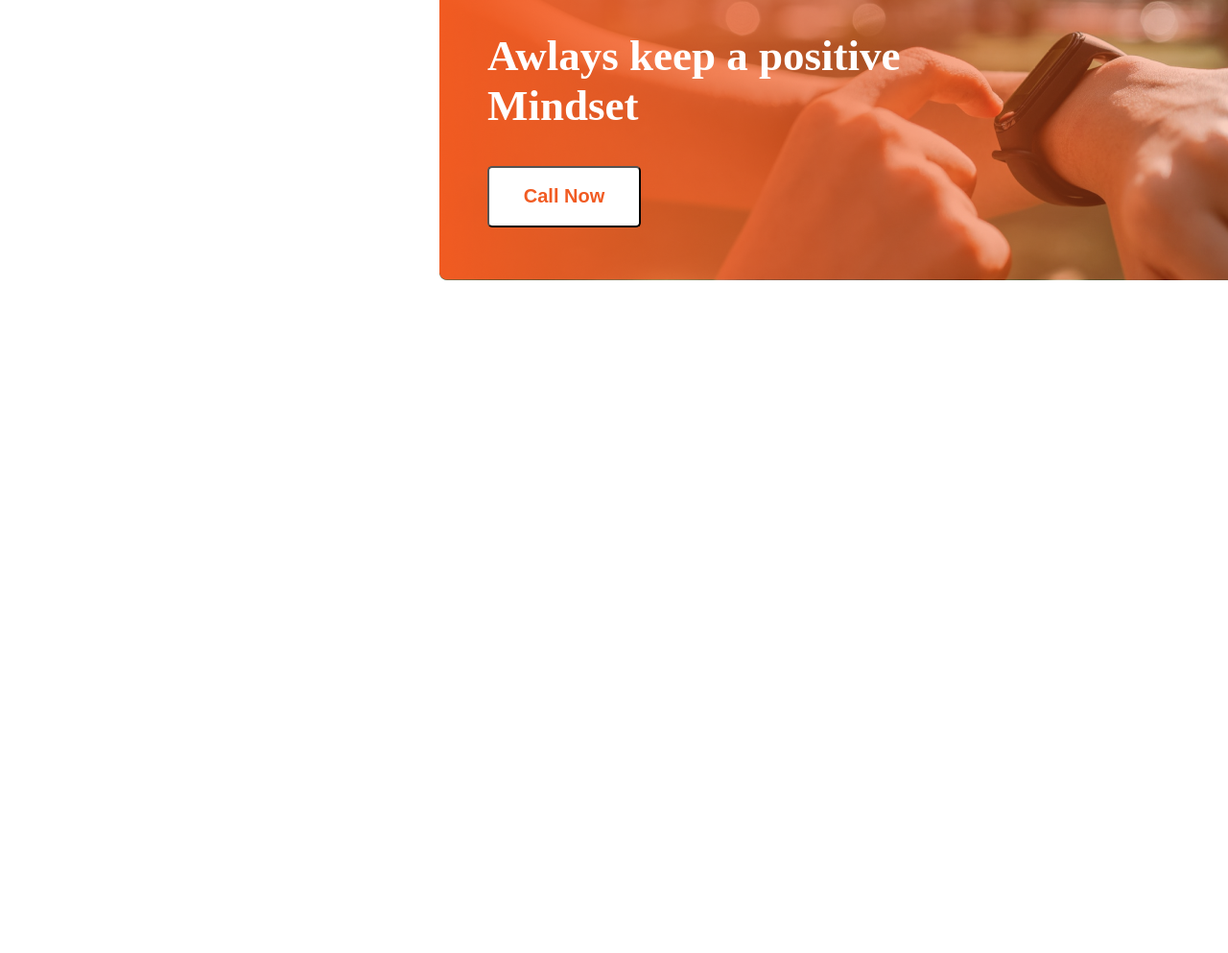
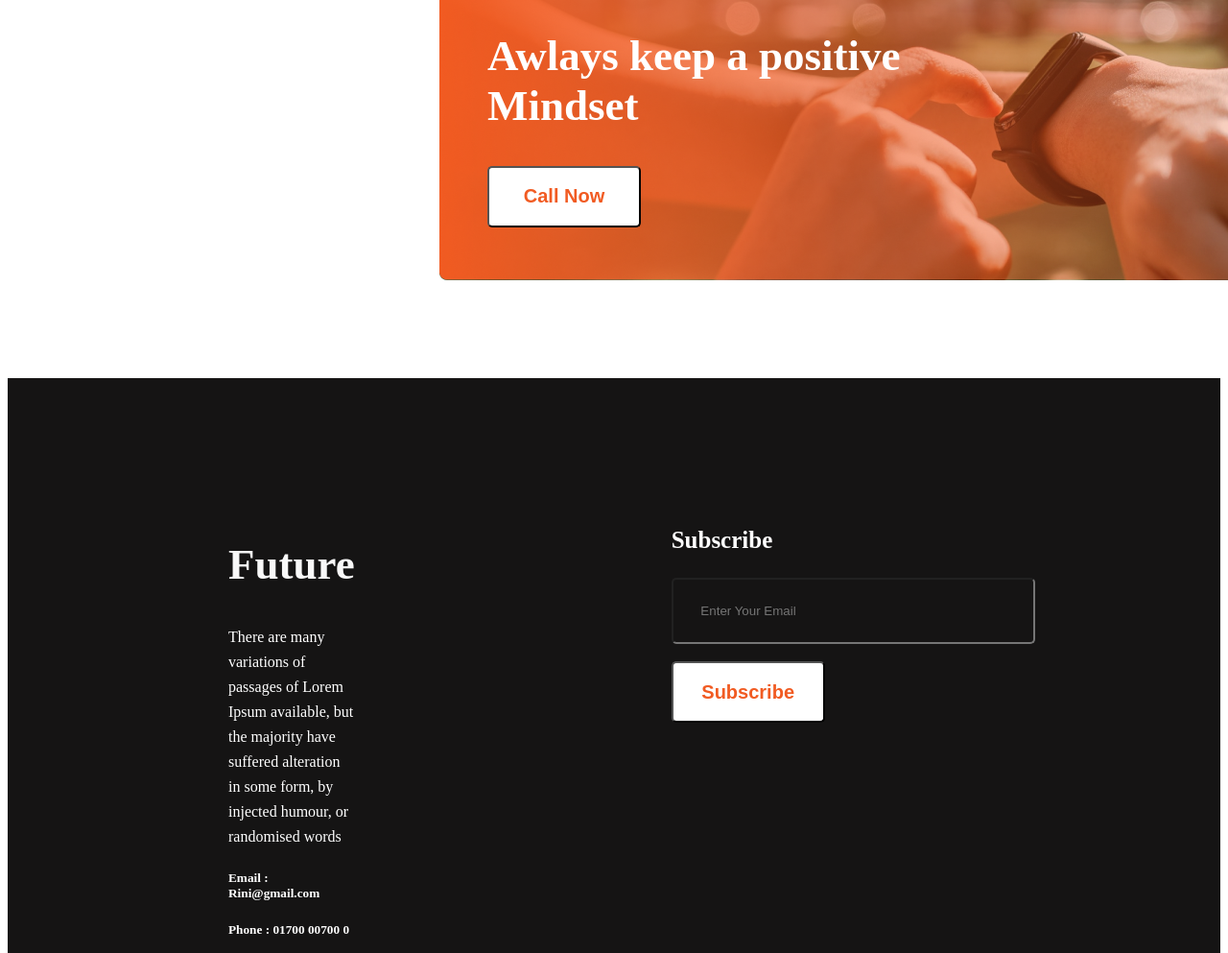
Before and after one commit to jannatul87407/first-assignment1, a plain HTML site: page index.html in a window 1280 px wide. Shown: the part 2870-3863 px from the top of the page at 96% size. Before the commit the page ends 3172 px from the top, so only its background shows below. Drawn offline with Linux system fonts and the light colour scheme.

Commit message:
4th commit

```diff
--- a/index.html
+++ b/index.html
@@ -96,7 +96,28 @@
         </div>
     </section>
 
+    <!-- Subscribe part -->
+    <section class="subscribe-contract">
+        <div>
+            <h2 class="subscribe-title">Future</h2>
+            <p class="subscribe-description">There are many variations of passages of Lorem Ipsum
+                available, but the majority have suffered alteration in some
+                form, by injected humour, or randomised words</p>
+            <h5 class="subscribe-mail">Email : Rini@gmail.com</h5>
+            <h5 class="subscribe-contact"> Phone : 01700 00700 0</h5>
+            <img src="images/icons/fb.png" alt="">
+            <img src="images/icons/twitter.png" alt="">
+            <img src="images/icons/youtube.png" alt="">
 
+        </div>
+        <div class="subscription-form">
+            <h3 class="subscription-title">Subscribe</h3>
+
+            <input class="form" type="email" name="Your Email" id=" Your Email" placeholder=" Enter Your Email"><br><br>
+            <button class="btn-white">Subscribe</button>
+
+        </div>
+    </section>
 
 </body>
 
--- a/styles/beauty.css
+++ b/styles/beauty.css
@@ -172,3 +172,67 @@
 
     color: #FFFFFF;
 }
+
+/* subscribe-part */
+.subscribe-contract {
+    display: flex;
+    justify-content: space-between;
+
+    height: 577px;
+    left: 0px;
+    top: 2646.3px;
+    background: #151414;
+    padding-top: 130px;
+    padding-left: 230px;
+    margin-top: 100px;
+}
+
+.subscribe-title {
+    color: #F8F8F8;
+    font-family: 'Work Sans';
+    font-style: normal;
+    font-weight: 700;
+    font-size: 45px;
+
+}
+
+.subscribe-description {
+    font-family: 'Work Sans';
+    font-style: normal;
+    font-weight: 400;
+    font-size: 16px;
+    line-height: 26px;
+    color: #FFFFFF;
+}
+
+.subscribe-mail {
+    color: #FFFFFF;
+}
+
+.subscribe-contact {
+    color: #FFFFFF;
+
+}
+
+.subscription-form {
+    padding-right: 230px;
+    padding-left: 330px;
+}
+
+.subscription-title {
+    font-family: 'Work Sans';
+    font-style: normal;
+    font-weight: 600;
+    font-size: 25px;
+    color: #FFFFFF;
+}
+
+.form {
+    width: 325px;
+    padding: 25px 25px 25px 25px;
+    background: #151414;
+    color: #F3F3F3;
+    border-radius: 5px;
+
+
+}
```
